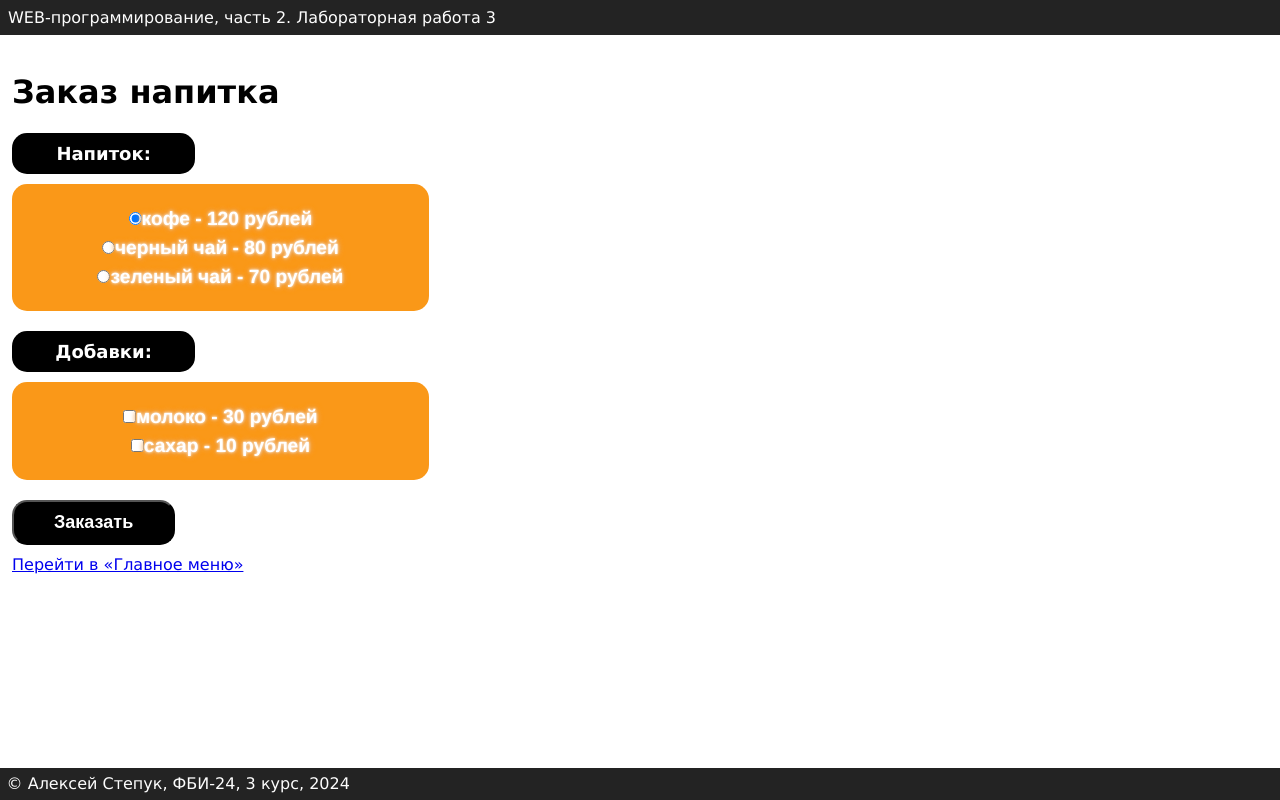
After one commit to riderito/web-back-labs, a Flask app: page /lab3/order in a window 1280 px wide. The commit adds this page. Run offline with Flask 3, Linux system fonts and the light colour scheme.

Commit message:
Заказ напитка

```diff
--- a/lab3.py
+++ b/lab3.py
@@ -36,3 +36,34 @@ def form1():
         errors['age'] = 'Заполните поле!'
     sex = request.args.get('sex')
     return render_template('lab3/form1.html', user=user, age=age, sex=sex, errors=errors)
+
+
+@lab3.route('/lab3/order')
+def order():
+    return render_template('lab3/order.html')
+
+
+@lab3.route('/lab3/pay')
+def pay():
+    price = 0
+    drink = request.args.get('drink')
+    # Кофе - 120 руб, черный чай - 80 руб, зеленый чай - 70 руб
+    if drink == 'coffee':
+        price = 120
+    elif drink == 'black-tea':
+        price = 80
+    else:
+        price = 70
+
+    # Добавка молока дает плюсом 30 руб, а сахара - 10 руб
+    if request.args.get('milk') == 'on':
+        price += 30
+    if request.args.get('sugar') == 'on':
+        price += 10
+    return render_template('lab3/pay.html', price=price)
+
+
+@lab3.route('/lab3/success')
+def success():
+    price = request.args.get('price')
+    return render_template('lab3/success.html', price=price)
--- a/templates/base.html
+++ b/templates/base.html
@@ -4,6 +4,7 @@
     <meta charset="UTF-8">
     <meta name="viewport" content="width=device-width, initial-scale=1.0">
     <title>Алексей Степук. {% block lab %}{% endblock %}</title>
+    {% block style %}{% endblock %}
     <link rel="stylesheet" href="{{ url_for('static', filename='main.css') }}">
     <link rel="shortcut icon" href="{{ url_for('static', filename='favicon.ico') }}" type="image/x-icon">
     <link rel="icon" href="{{ url_for('static', filename='favicon-16x16.png') }}">
--- a/templates/lab3.html
+++ b/templates/lab3.html
@@ -14,5 +14,6 @@
         <li><a href="/lab3/cookie">Куки</a></li>
         <li><a href="/lab3/del_cookie">Очистка кук</a></li>
         <li><a href="/lab3/form1">Форма</a></li>
+        <li><a href="/lab3/order">Заказ напитка</a></li>
     </ol>
 {% endblock %}
--- /dev/null
+++ b/templates/lab3/order.html
@@ -0,0 +1,79 @@
+{% extends "base.html" %}
+
+{# номер лабораторной работы: #}
+{% block lab %}Лабораторная работа 3{% endblock %}
+
+{# основной контент: #}
+{% block main %}
+    <h1>Заказ напитка</h1>
+
+    <form action="/lab3/pay">
+        <div class="text_div">Напиток:</div>
+        <div class="area">
+            <label>
+                <input type="radio" value="coffee" name="drink" checked>кофе - 120 рублей<br>
+            </label>
+            <label>
+                <input type="radio" value="black-tea" name="drink">черный чай - 80 рублей<br>
+            </label>
+            <label>
+                <input type="radio" value="green-tea" name="drink">зеленый чай - 70 рублей<br>
+            </label>
+        </div>
+
+        <div class="text_div">Добавки:</div>
+        <div class="area">
+            <label>
+                <input type="checkbox" name="milk">молоко - 30 рублей<br>
+            </label>
+            <label>
+                <input type="checkbox" name="sugar">сахар - 10 рублей
+            </label>
+        </div>
+
+        <div>
+            <button type="submit">Заказать</button>
+        </div>
+    </form>
+{% endblock %}
+
+{% block style %}
+<style>
+    input {
+        margin: 8px 0;
+        cursor: pointer;
+    }
+    label {
+        font-size: larger;
+        font-family: Helvetica, sans-serif;
+        color: white;
+        font-weight: bold;
+        text-shadow:
+            0 0 3px #fff,
+            0 0 5px rgb(235, 171, 104),
+            0 0 7px rgb(234, 172, 118),
+            0 0 6px rgb(250, 152, 24);
+        cursor: pointer;
+    }
+    .area {
+        background-color: rgb(250, 152, 24);
+        padding: 20px;
+        text-align: center;
+        max-width: 30%;
+        border-radius: 15px;
+        margin-bottom: 20px;
+    }
+    button, .text_div {
+        background-color: black;
+        font-weight: bold;
+        color: white;
+        border-radius: 15px;
+        padding: 10px;
+        cursor: pointer;
+        font-size: large;
+        width: 13%;
+        margin-bottom: 10px;
+        text-align: center;
+    }
+</style>
+{% endblock %}
```
Also changed, not shown: templates/lab3/pay.html (added, +77 -0 lines), templates/lab3/success.html (added, +11 -0 lines).
